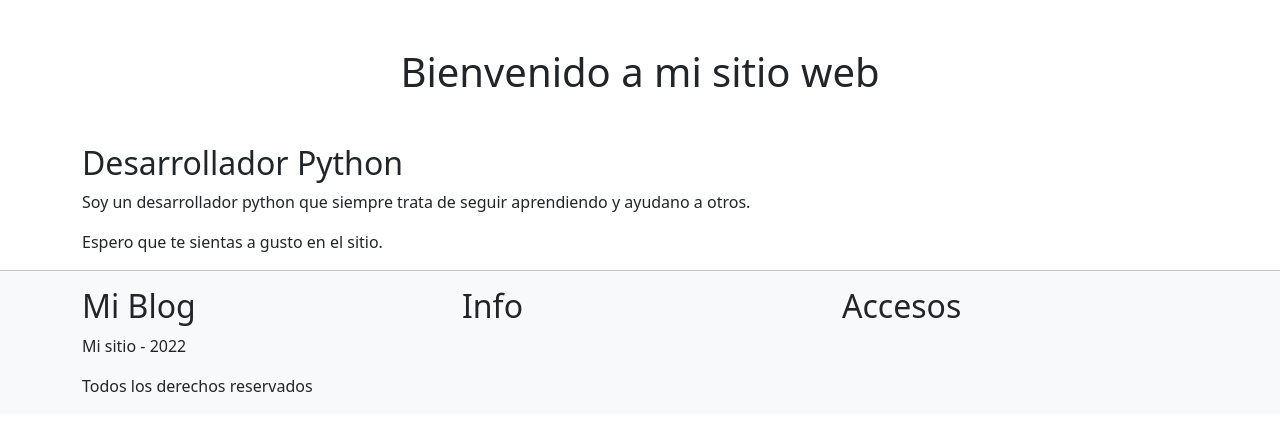
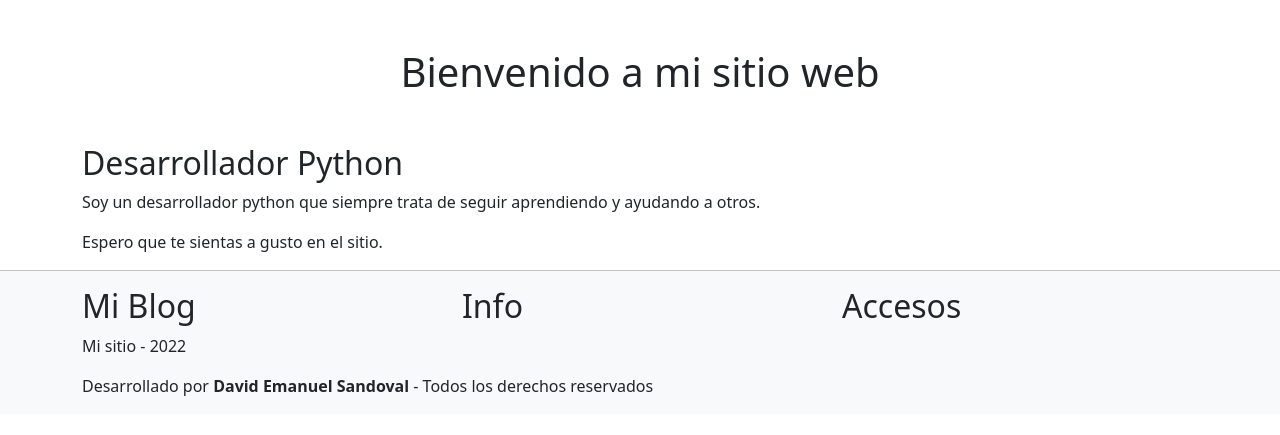
Before and after one commit to EmaSMach/mywebsite, a Django app: page / in a window 1280 px wide. Shown: the part 56-491 px from the top of the page. Run offline with Django 4.2, Linux system fonts and the light colour scheme; some libraries are stand-ins or nearby versions.

Commit message:
added some changes to the templates

```diff
--- a/templates/footer.html
+++ b/templates/footer.html
@@ -16,7 +16,7 @@
     </div>
     <div class="row">
         <p><span class="strong">{% trans 'Mi sitio' %} - 2022</span></p>
-        <p>{% trans 'Todos los derechos reservados' %}</p>
+        <p><span class="">{% blocktrans %}Desarrollado por <b>David Emanuel Sandoval</b>{% endblocktrans %} - </span>{% trans 'Todos los derechos reservados' %}</p>
     </div>
 </div>
 </footer>
--- a/templates/home/home.html
+++ b/templates/home/home.html
@@ -1,15 +1,20 @@
 {% extends 'base.html' %}
 {% load i18n %}
+{% block extracss %}
+<style>
+</style>
+{% endblock %}
 {% block title %}Welcome to my website{% endblock %}
 
 {% block content %}
-<div class="container">
+<div class="container main-container">
     <h1 class="text-center my-5">{% trans 'Bienvenido a mi sitio web' %}</h1>
     <main>
         <h2>{% trans 'Desarrollador Python' %}</h2>
-        <p>{% trans 'Soy un desarrollador python que siempre trata de seguir aprendiendo y ayudano a otros' %}.</p>
+        <p>{% trans 'Soy un desarrollador python que siempre trata de seguir aprendiendo y ayudando a otros' %}.</p>
         <p>{% trans 'Espero que te sientas a gusto en el sitio' %}.</p>
     </main>
+
     <div>
         {% if posts %}
             <h2>{% trans 'Últimas entradas del blog' %}</h2>
```
